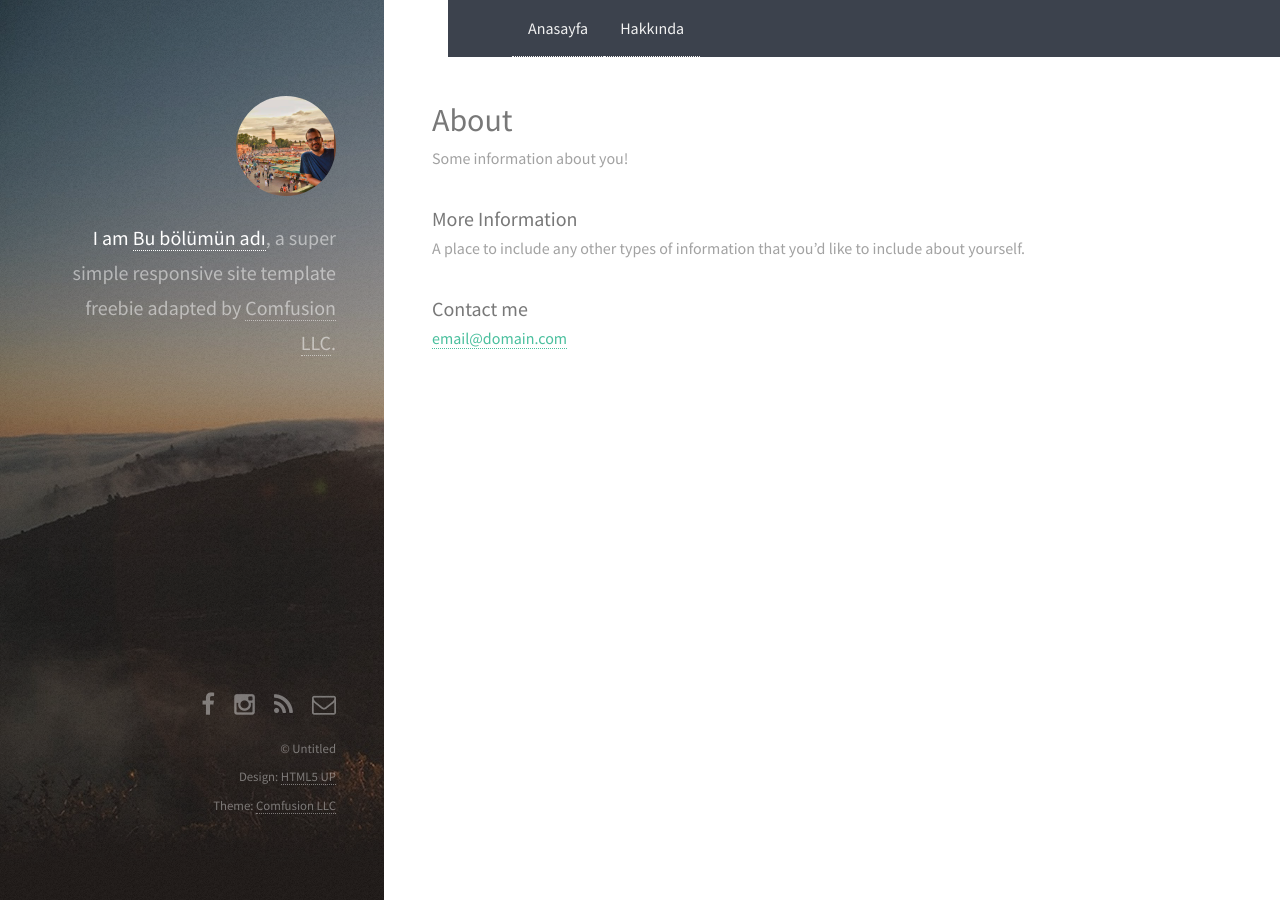
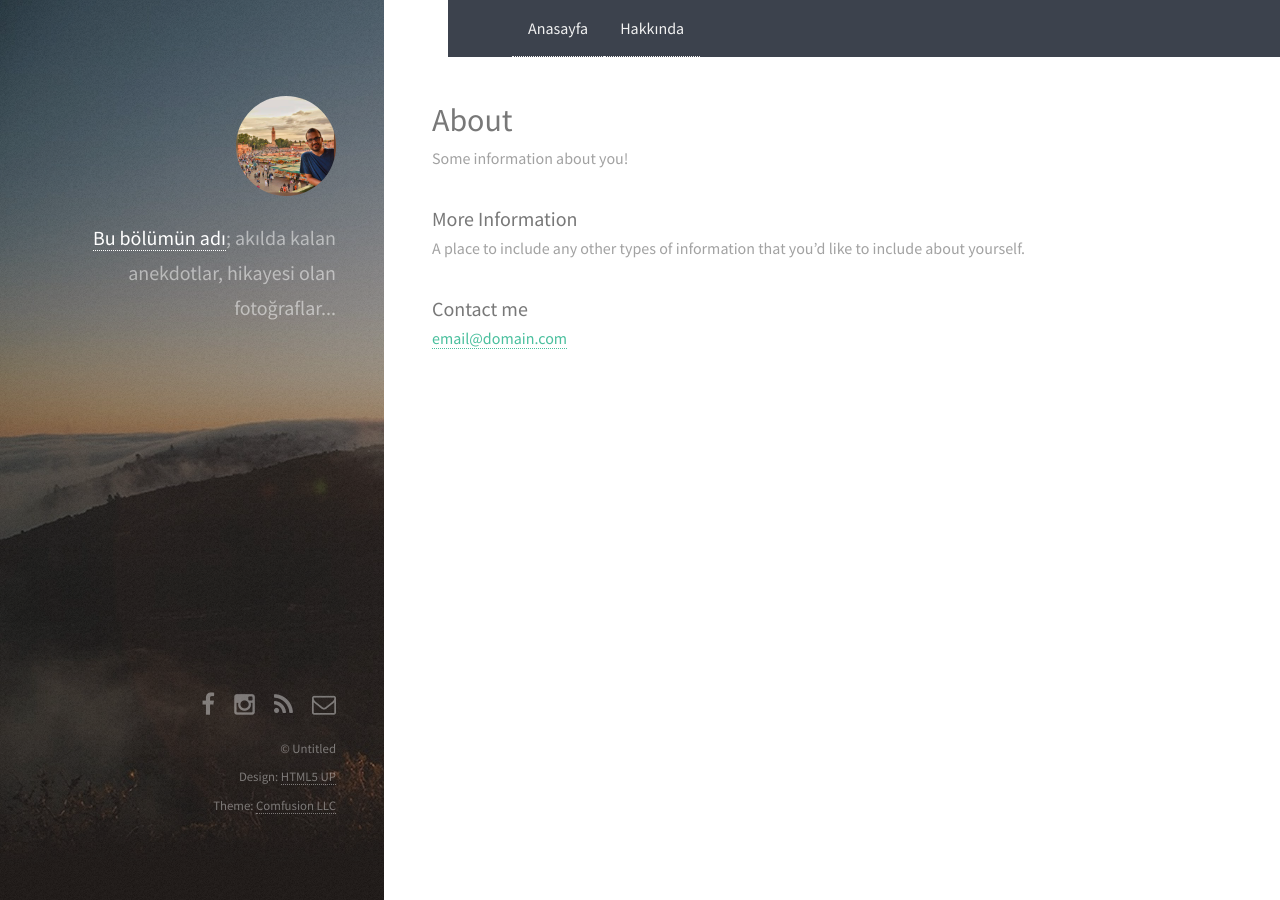
Before and after one commit to bubolumunadi/bubolumunadi.github.io, a Jekyll site: the page built from about.md, in a window 1280 px wide. Built offline with Jekyll 4.4.1, drawn with Linux system fonts in a browser that asks for light colours; nearby versions of some CDN libraries.

Commit message:
Update default.html

```diff
--- a/_layouts/default.html
+++ b/_layouts/default.html
@@ -26,9 +26,9 @@
 	<body id="top">
     <header id="header">
       <a href="{{ site.url }}" class="image avatar"><img class="editable" src="/images/avatar.jpg" alt="{{ site.author.name }}"></a>
-      <h1 class="editable"><strong>I am <a href="/">Bu bölümün adı</a></strong>, a super simple<br>
-      responsive site template freebie<br>
-      adapted by <a href="http://comfusionllc.com">Comfusion LLC</a>.</h1>
+      <h1 class="editable"><strong><a href="/">Bu bölümün adı</a></strong>;<br>
+      akılda kalan anekdotlar,<br>
+      hikayesi olan fotoğraflar...</h1>
     </header>
 {% include menu.html %}
     {{ content }}
```
